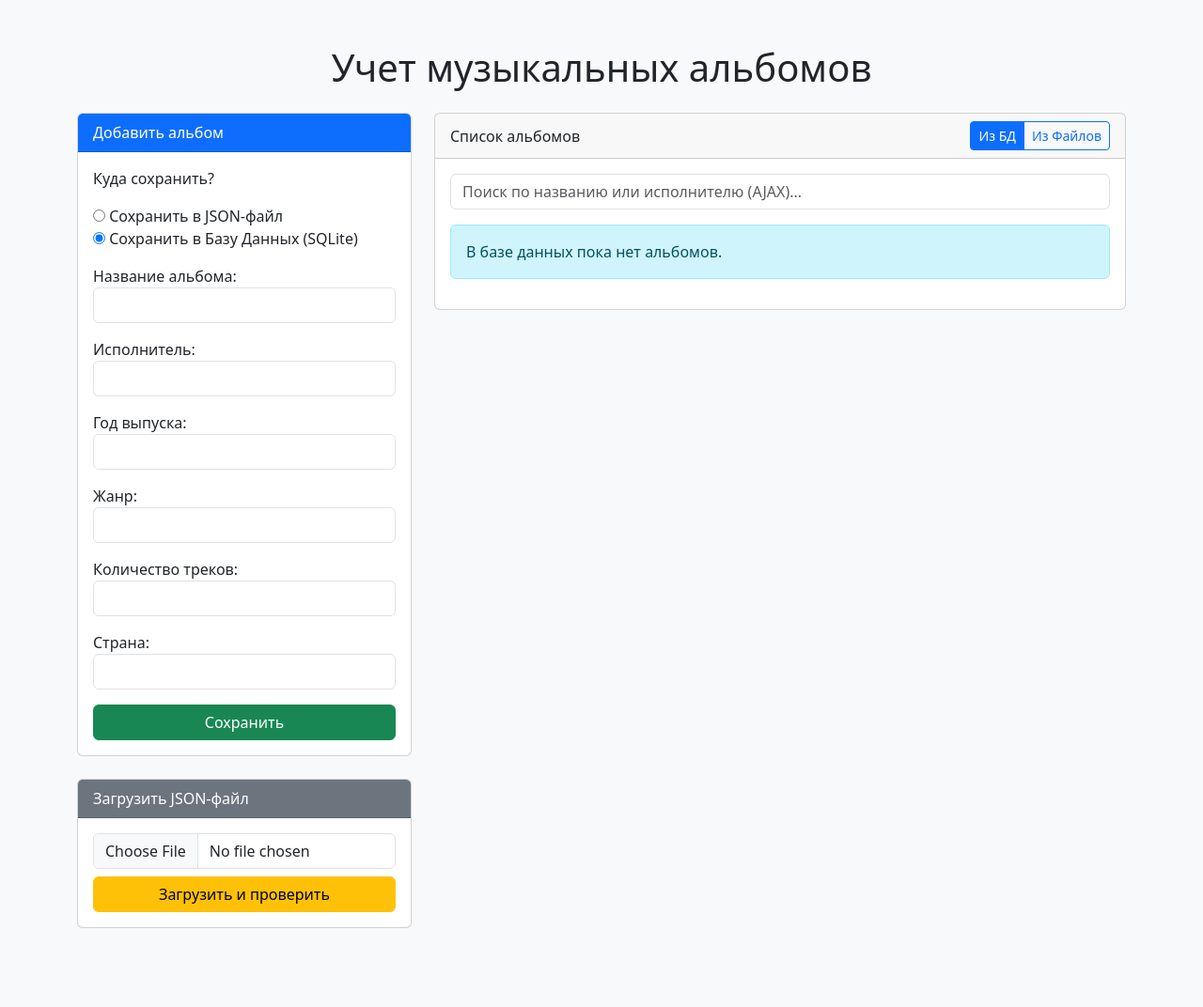
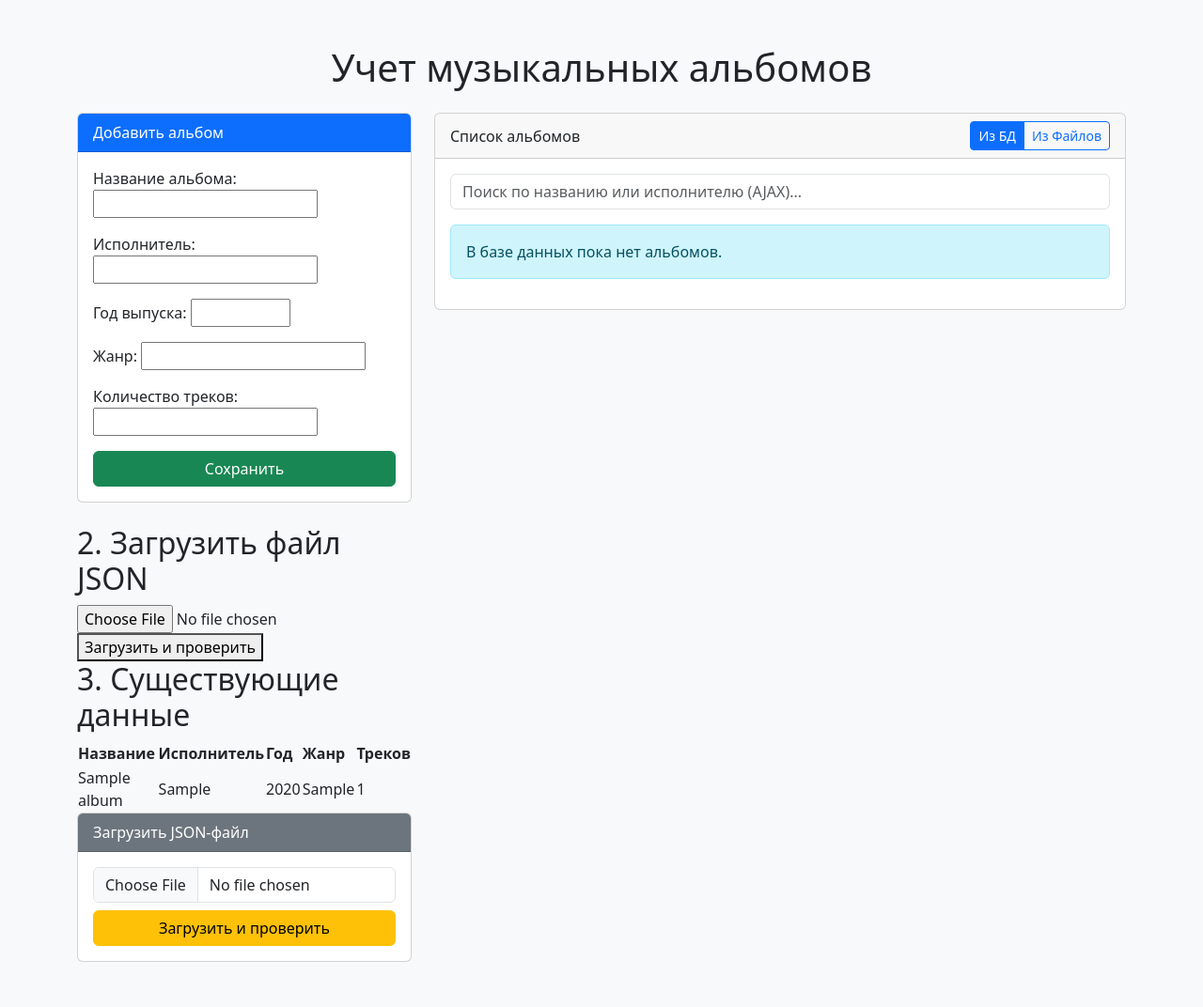
Before and after one commit to CenturyOnce/lub_json, a Django app: page / in a window 1280 px wide. Shown: the whole page at 94% size. Before the commit the page ends 988 px from the top, so only its background shows below. Run offline with Django 5.2, Linux system fonts and the light colour scheme; tables that the repository leaves empty hold one stand-in row (values such as "Sample post"); parts of the project's set-up code (start-up, migrations or seed data) failed here and were passed over.

Commit message:
Revert "Latest update"
This reverts commit 9144179027a4d73ceb66f096d140d8fd9d01d10d.

```diff
--- a/albums/forms.py
+++ b/albums/forms.py
@@ -2,14 +2,8 @@ from django import forms
 from .models import Album
 
 class AlbumForm(forms.Form):
-     STORAGE_CHOICES = [
-        ('file', 'Сохранить в JSON-файл'),
-        ('db', 'Сохранить в Базу Данных (SQLite)'),
-    ]
-     storage_type = forms.ChoiceField(choices=STORAGE_CHOICES, label="Куда сохранить?", widget=forms.RadioSelect)
-     title = forms.CharField(label="Название альбома", max_length=200, widget=forms.TextInput(attrs={'class': 'form-control'}))
-     artist = forms.CharField(label="Исполнитель", max_length=200, widget=forms.TextInput(attrs={'class': 'form-control'}))
-     year = forms.IntegerField(label="Год выпуска", min_value=1900, max_value=2026, widget=forms.NumberInput(attrs={'class': 'form-control'}))
-     genre = forms.CharField(label="Жанр", max_length=100, widget=forms.TextInput(attrs={'class': 'form-control'}))
-     tracks = forms.IntegerField(label="Количество треков", min_value=1, widget=forms.NumberInput(attrs={'class': 'form-control'}))
-     country = forms.CharField(label="Страна", max_length=50, required=False, widget=forms.TextInput(attrs={'class': 'form-control'}))
+    title = forms.CharField(label="Название альбома", max_length=200)
+    artist = forms.CharField(label="Исполнитель", max_length=200)
+    year = forms.IntegerField(label="Год выпуска", min_value=1900, max_value=2026)
+    genre = forms.CharField(label="Жанр", max_length=100)
+    tracks = forms.IntegerField(label="Количество треков", min_value=1)
--- a/albums/templates/albums/home.html
+++ b/albums/templates/albums/home.html
@@ -32,6 +32,44 @@
                 </div>
             </div>
 
+    <div class="section">
+        <h2>2. Загрузить файл JSON</h2>
+        <form method="POST" enctype="multipart/form-data">
+            {% csrf_token %}
+            <input type="file" name="file_upload" accept=".json" required>
+            <button type="submit">Загрузить и проверить</button>
+        </form>
+    </div>
+
+    <div class="section">
+        <h2>3. Существующие данные</h2>
+        {% if no_data_message %}
+            <p><strong>{{ no_data_message }}</strong></p>
+        {% else %}
+            <table>
+                <thead>
+                    <tr>
+                        <th>Название</th>
+                        <th>Исполнитель</th>
+                        <th>Год</th>
+                        <th>Жанр</th>
+                        <th>Треков</th>
+                    </tr>
+                </thead>
+                <tbody>
+                    {% for album in albums %}
+                    <tr>
+                        <td>{{ album.title }}</td>
+                        <td>{{ album.artist }}</td>
+                        <td>{{ album.year }}</td>
+                        <td>{{ album.genre }}</td>
+                        <td>{{ album.tracks }}</td>
+                    </tr>
+                    {% endfor %}
+                </tbody>
+            </table>
+        {% endif %}
+    </div>
             <div class="card">
                 <div class="card-header bg-secondary text-white">Загрузить JSON-файл</div>
                 <div class="card-body">
```
